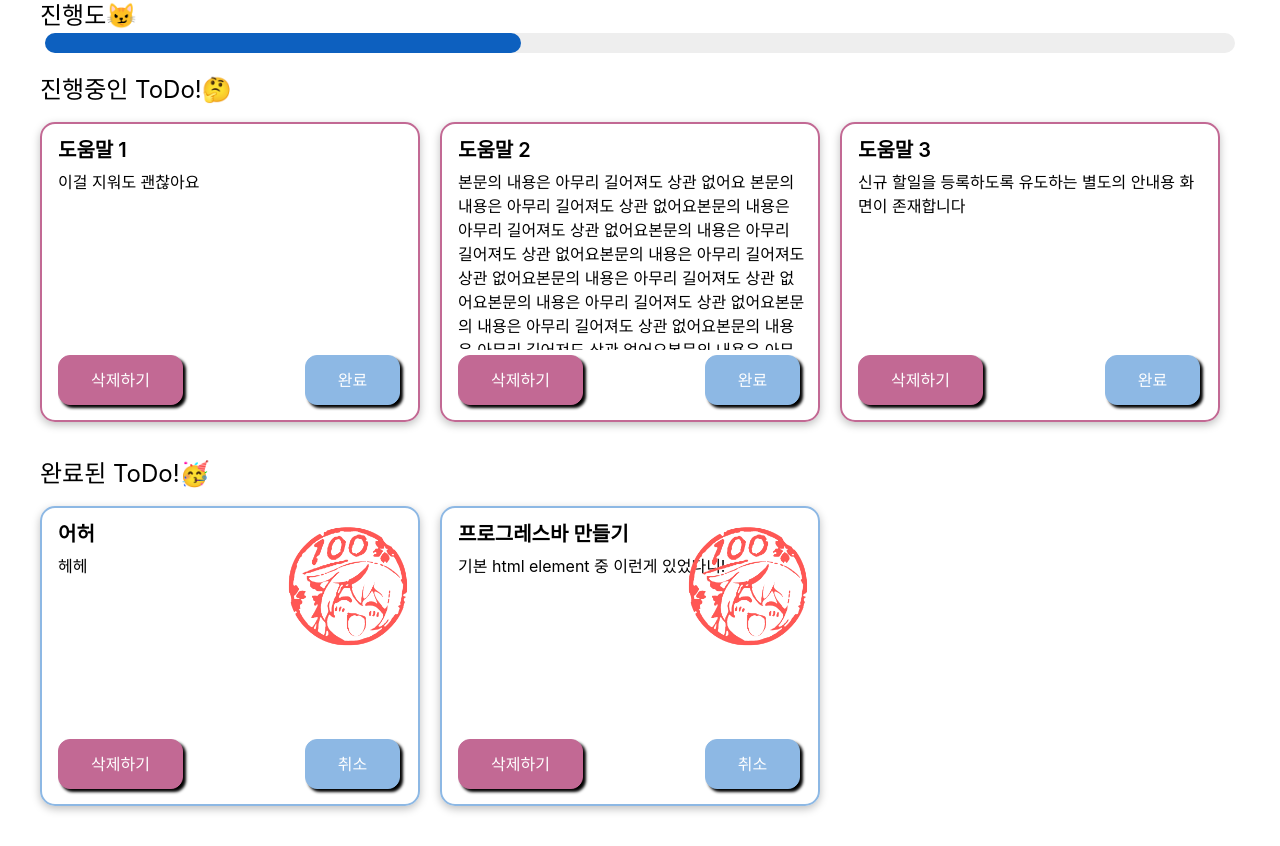
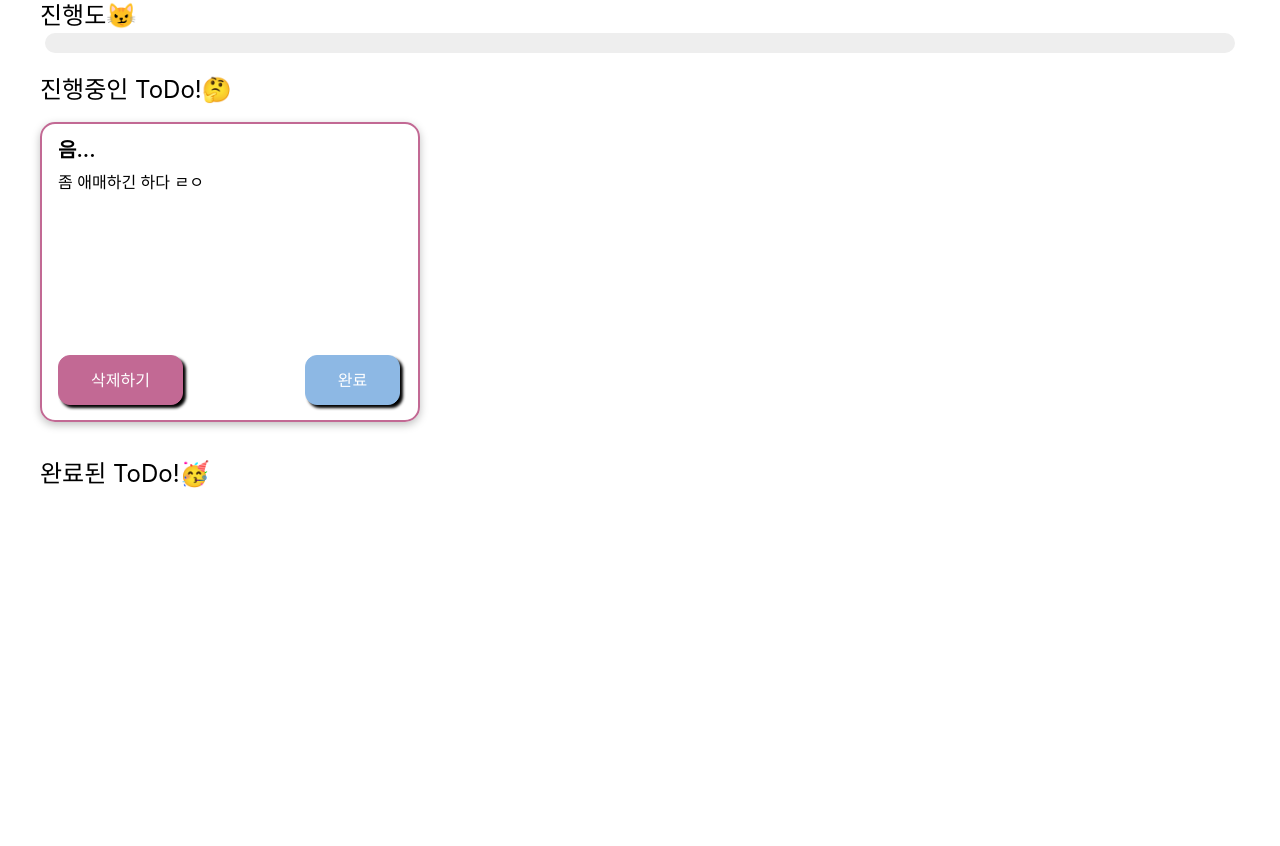
Before and after one commit to Laejun-Kim/todo-list-ts, a React (Create React App) app: page / in a window 1280 px wide. Shown: the part 340-1186 px from the top of the page. After the commit the page ends 866 px from the top, so only its background shows below. Built offline with nearby package versions, Linux system fonts and the light colour scheme; data requests are answered from the project's data file.

Commit message:
일부 주석 정리

```diff
--- a/db.json
+++ b/db.json
@@ -1,33 +1,9 @@
 {
   "todos": [
     {
-      "id": "2wiyNRdPLltFFNgAjPLfF",
-      "title": "어허",
-      "content": "헤헤",
-      "isDone": true
-    },
-    {
-      "id": "_UVjWpVSqP4jp8wF8EsqD",
-      "title": "프로그레스바 만들기",
-      "content": "기본 html element 중 이런게 있었다니!",
-      "isDone": true
-    },
-    {
-      "id": "7bW577EWnwuYfHFVN2l9l",
-      "title": "도움말 1",
-      "content": "이걸 지워도 괜찮아요",
-      "isDone": false
-    },
-    {
-      "id": "kbgOkSFjk5PHEmOOEFEOA",
-      "title": "도움말 2",
-      "content": "본문의 내용은 아무리 길어져도 상관 없어요 본문의 내용은 아무리 길어져도 상관 없어요본문의 내용은 아무리 길어져도 상관 없어요본문의 내용은 아무리 길어져도 상관 없어요본문의 내용은 아무리 길어져도 상관 없어요본문의 내용은 아무리 길어져도 상관 없어요본문의 내용은 아무리 길어져도 상관 없어요본문의 내용은 아무리 길어져도 상관 없어요본문의 내용은 아무리 길어져도 상관 없어요본문의 내용은 아무리 길어져도 상관 없어요본문의 내용은 아무리 길어져도 상관 없어요본문의 내용은 아무리 길어져도 상관 없어요본문의 내용은 아무리 길어져도 상관 없어요본문의 내용은 아무리 길어져도 상관 없어요본문의 내용은 아무리 길어져도 상관 없어요본문의 내용은 아무리 길어져도 상관 없어요본문의 내용은 아무리 길어져도 상관 없어요본문의 내용은 아무리 길어져도 상관 없어요본문의 내용은 아무리 길어져도 상관 없어요본문의 내용은 아무리 길어져도 상관 없어요본문의 내용은 아무리 길어져도 상관 없어요본문의 내용은 아무리 길어져도 상관 없어요본문의 내용은 아무리 길어져도 상관 없어요본문의 내용은 아무리 길어져도 상관 없어요본문의 내용은 아무리 길어져도 상관 없어요본문의 내용은 아무리 길어져도 상관 없어요본문의 내용은 아무리 길어져도 상관 없어요본문의 내용은 아무리 길어져도 상관 없어요본문의 내용은 아무리 길어져도 상관 없어요본문의 내용은 아무리 길어져도 상관 없어요본문의 내용은 아무리 길어져도 상관 없어요본문의 내용은 아무리 길어져도 상관 없어요본문의 내용은 아무리 길어져도 상관 없어요본문의 내용은 아무리 길어져도 상관 없어요본문의 내용은 아무리 길어져도 상관 없어요본문의 내용은 아무리 길어져도 상관 없어요본문의 내용은 아무리 길어져도 상관 없어요본문의 내용은 아무리 길어져도 상관 없어요본문의 내용은 아무리 길어져도 상관 없어요본문의 내용은 아무리 길어져도 상관 없어요본문의 내용은 아무리 길어져도 상관 없어요본문의 내용은 아무리 길어져도 상관 없어요본문의 내용은 아무리 길어져도 상관 없어요본문의 내용은 아무리 길어져도 상관 없어요본문의 내용은 아무리 길어져도 상관 없어요본문의 내용은 아무리 길어져도 상관 없어요본문의 내용은 아무리 길어져도 상관 없어요본문의 내용은 아무리 길어져도 상관 없어요본문의 내용은 아무리 길어져도 상관 없어요본문의 내용은 아무리 길어져도 상관 없어요본문의 내용은 아무리 길어져도 상관 없어요",
-      "isDone": false
-    },
-    {
-      "id": "CobxGsP1b5ZQrg59bgd82",
-      "title": "도움말 3",
-      "content": "신규 할일을 등록하도록 유도하는 별도의 안내용 화면이 존재합니다",
+      "id": "_-nXlZ4QGJMRpYBhBy_Qd",
+      "title": "음...",
+      "content": "좀 애매하긴 하다 ㄹㅇ",
       "isDone": false
     }
   ]
--- a/src/components/Todos.tsx
+++ b/src/components/Todos.tsx
@@ -5,7 +5,7 @@ import styled from "styled-components";
 import NoTodo from "./ui/NoTodo";
 
 const Todos = () => {
-  const { data, error } = useQuery({
+  const { data, error, isLoading } = useQuery({
     queryKey: ["todos"],
     queryFn: getTodos,
   });
@@ -16,13 +16,13 @@ const Todos = () => {
     return <p>에러발생!! 계속 이러면 개발자에게 문의하세요</p>;
   }
 
-  if (!data) {
+  if (isLoading && !data) {
     return <p>데이터 로딩중...</p>;
   }
 
-  const doneItems = data.filter((todo) => todo.isDone);
+  const doneItems = data!.filter((todo) => todo.isDone);
 
-  const undoneItems = data.filter((todo) => !todo.isDone);
+  const undoneItems = data!.filter((todo) => !todo.isDone);
 
   const doneCount = doneItems.length;
   const undoneCount = undoneItems.length;
```
Also changed, not shown: src/apis/jsonserver.ts (+0 -7 lines).
